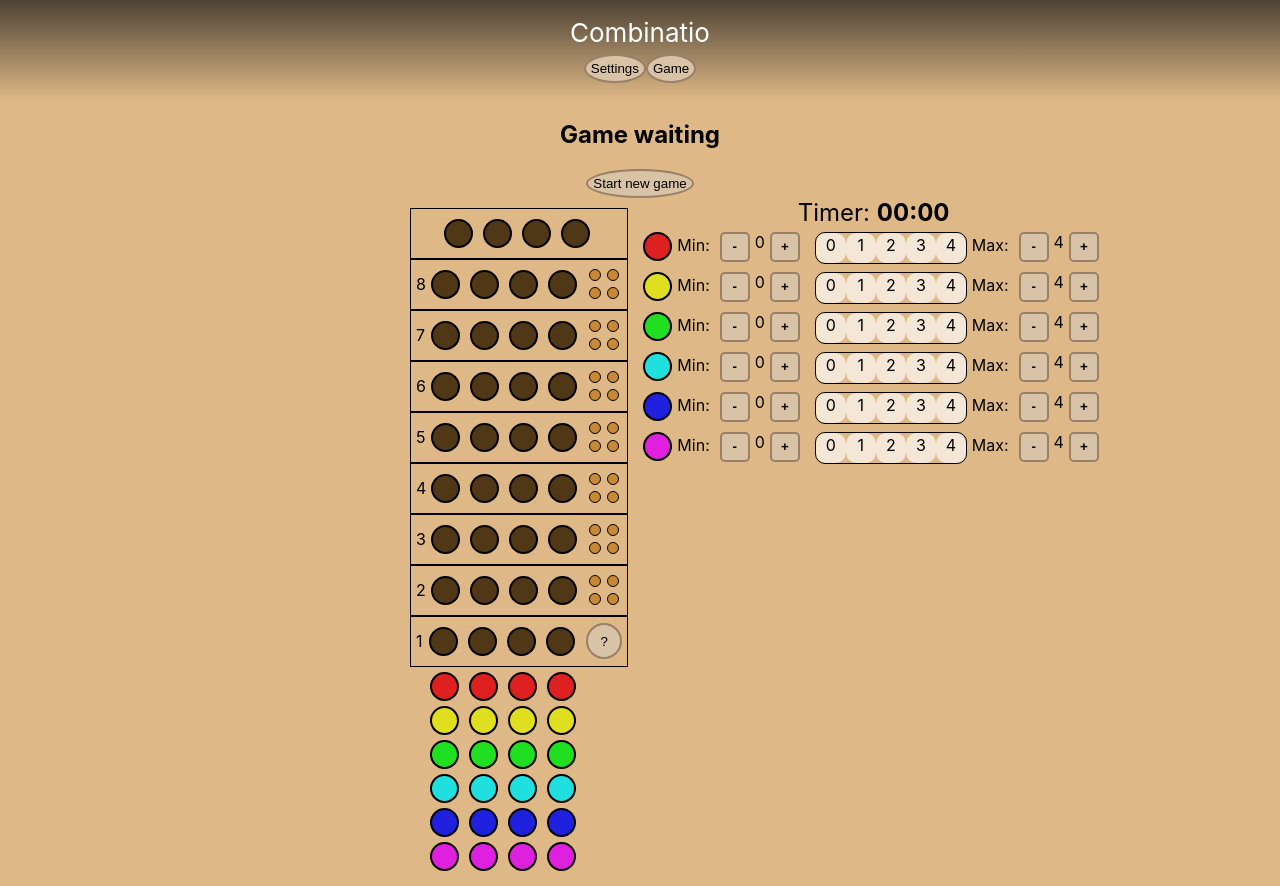
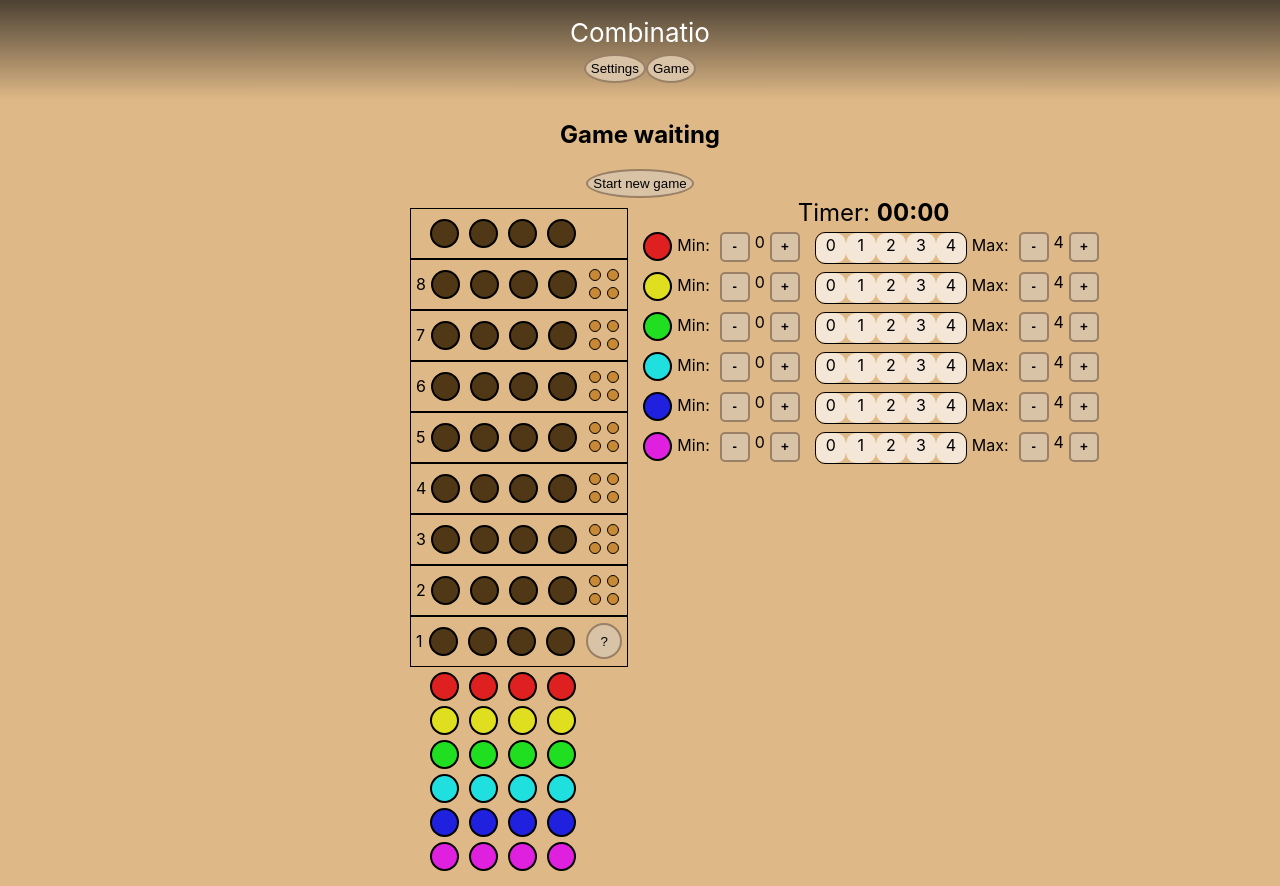
Before and after one commit to Radivis/combinatio, a React (Create React App) app: page / in a window 1280 px wide. Built offline with nearby package versions, Linux system fonts and the light colour scheme.

Commit message:
Improve solution row layout

```diff
--- /dev/null
+++ b/src/components/SolutionRow/SolutionRow.css
@@ -0,0 +1,3 @@
+.solution-row {
+    padding-right: 33px;
+}
--- a/src/components/SolutionRow/SolutionRow.tsx
+++ b/src/components/SolutionRow/SolutionRow.tsx
@@ -4,6 +4,7 @@ import Color from "../../util/Color";
 import ColorRow from "../ColorRow/ColorRow";
 
 import '../GameRow/GameRow.css';
+import './SolutionRow.css'
 import { gameStates } from "../../constants";
 
 interface solutionRowProps {
@@ -22,7 +23,7 @@ const SolutionRow = (props: solutionRowProps) => {
 
     const [ colors, setColors ] = useState([...copyOfInitialColors]);
 
-    return <div className="game-row">
+    return <div className="game-row solution-row">
         <ColorRow
             rowKey = {0}
             isActiveRow = {false}
```
